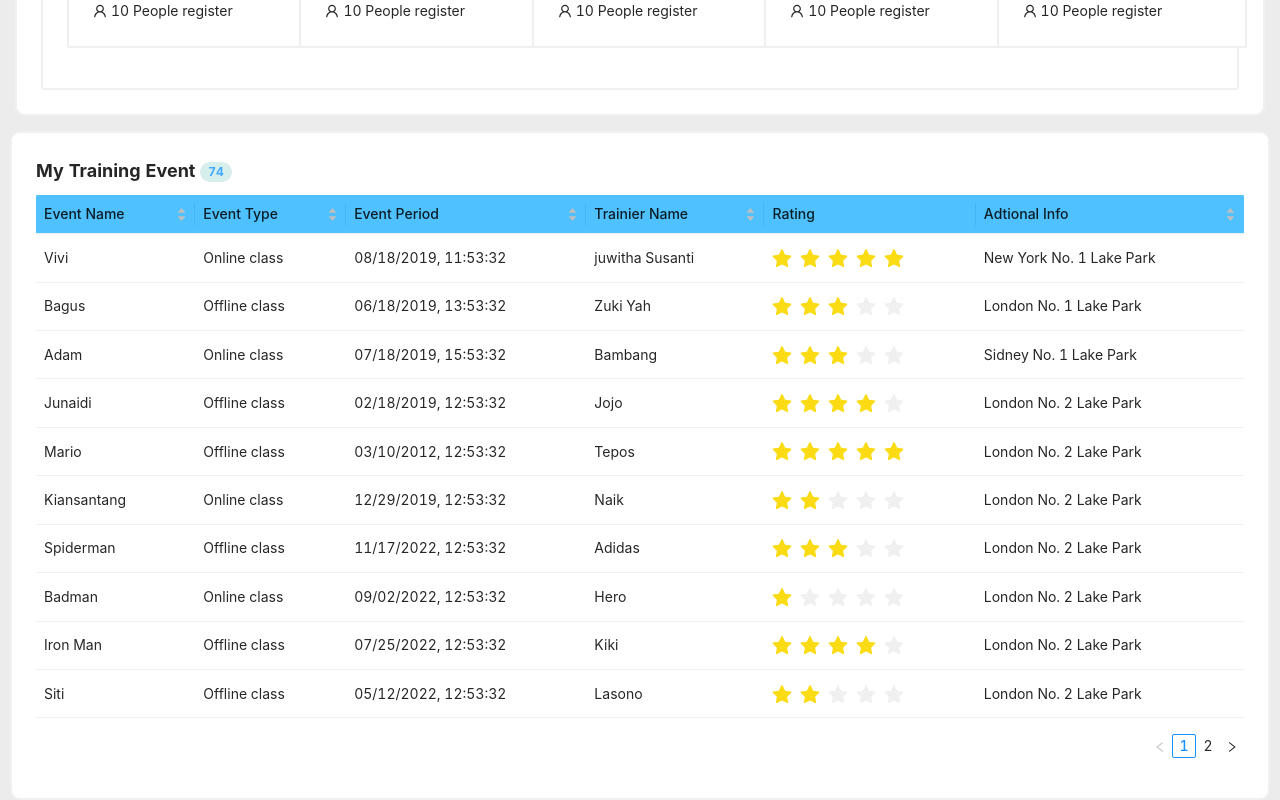
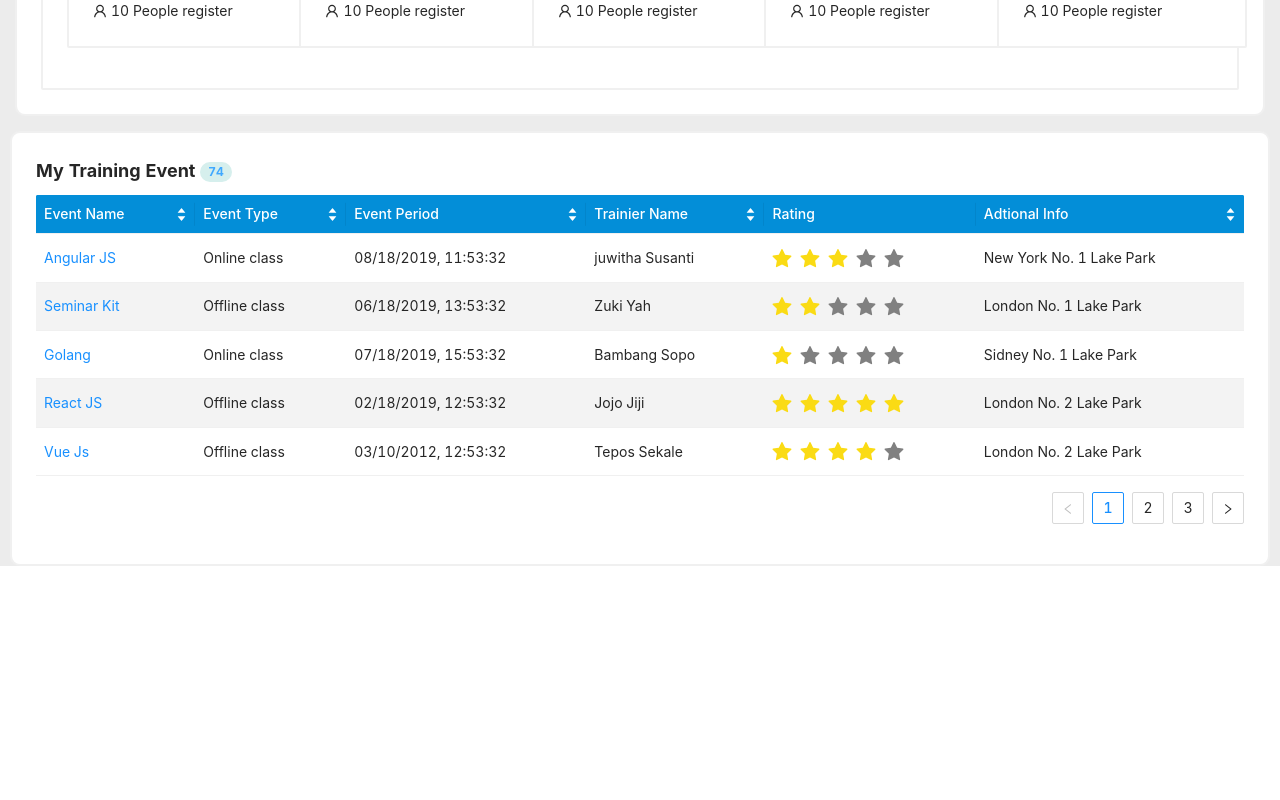
Before and after one commit to dexyarya/dataOn, a React (Create React App) app: page / in a window 1280 px wide. Shown: the part 3815-4615 px from the top of the page. After the commit the page ends 4381 px from the top, so only its background shows below. Built offline with nearby package versions, Linux system fonts and the light colour scheme.

Commit message:
add section MyTrainingTableView

```diff
--- a/src/components/MyTrainingTableView/MyTrainingTableView.css
+++ b/src/components/MyTrainingTableView/MyTrainingTableView.css
@@ -1,8 +1,45 @@
 .ant-table-thead{
-    background-color: rgb(78, 193, 254);
+    background-color: rgb(3, 142, 216);
 
 }
+/* .ant-table-cell.ac{
+    background-color: green;
+} */
 
 .ant-table-thead .ant-table-cell {
-    background-color: rgb(78, 193, 254);
+    background-color: rgb(3, 142, 216);
+    color: white;
   }
+
+  .ant-table-thead th.ant-table-column-sort{
+    background-color: rgb(21, 161, 237);
+    color: black;
+  }
+
+  .ant-table-column-sorter {
+    color: white;
+  }
+
+.ant-table-column-sorter-up.active  {
+    color: black;
+}
+.ant-table-column-sorter-down.active {
+    color: black;
+}
+
+/* .table-striped-rows tr:nth-child(2n) td {
+    background-color: #f3f3f3;
+}
+.table-striped-rows thead {
+    background-color: #f1f1f1;
+} */
+
+.tableClass tr:nth-child(even) { background-color: #f3f3f3; }
+
+  /* .ant-table-column-sorters:hover .ant-table-column-sorter{
+    color: black;
+  } */
+
+  .ant-rate-star-second{
+    color: grey;
+  }
--- a/src/components/MyTrainingTableView/MyTrainingTableView.js
+++ b/src/components/MyTrainingTableView/MyTrainingTableView.js
@@ -4,97 +4,97 @@ import "./MyTrainingTableView.css";
 const data = [
   {
     key: "1",
-    name: "Vivi",
+    name: "Angular JS",
     eventType: "Online class",
     eventPeriod: "08/18/2019, 11:53:32",
     trainierName: "juwitha Susanti",
-    rating: <Rate disabled defaultValue={5} />,
+    rating: <Rate disabled defaultValue={3} />,
     adtionalInfo: "New York No. 1 Lake Park",
   },
   {
     key: "2",
-    name: "Bagus",
+    name: "Seminar Kit",
     eventType: "Offline class",
     eventPeriod: "06/18/2019, 13:53:32",
     trainierName: "Zuki Yah",
-    rating: <Rate disabled defaultValue={3} />,
+    rating: <Rate disabled defaultValue={2} />,
     adtionalInfo: "London No. 1 Lake Park",
   },
   {
     key: "3",
-    name: "Adam",
+    name: "Golang",
     eventType: "Online class",
     eventPeriod: "07/18/2019, 15:53:32",
-    trainierName: "Bambang",
-    rating: <Rate disabled defaultValue={3} />,
+    trainierName: "Bambang Sopo",
+    rating: <Rate disabled defaultValue={1} />,
     adtionalInfo: "Sidney No. 1 Lake Park",
   },
   {
     key: "4",
-    name: "Junaidi",
+    name: "React JS",
     eventType: "Offline class",
     eventPeriod: "02/18/2019, 12:53:32",
-    trainierName: "Jojo",
+    trainierName: "Jojo Jiji",
+    rating: <Rate disabled defaultValue={5} />,
+    adtionalInfo: "London No. 2 Lake Park",
+  },
+  {
+    key: "5",
+    name: "Vue Js",
+    eventType: "Offline class",
+    eventPeriod: "03/10/2012, 12:53:32",
+    trainierName: "Tepos Sekale",
     rating: <Rate disabled defaultValue={4} />,
     adtionalInfo: "London No. 2 Lake Park",
   },
   {
-    key: "5",
-    name: "Mario",
-    eventType: "Offline class",
-    eventPeriod: "03/10/2012, 12:53:32",
-    trainierName: "Tepos",
+    key: "6",
+    name: "Front End",
+    eventType: "Online class",
+    eventPeriod: "12/29/2019, 12:53:32",
+    trainierName: "Naik ki",
     rating: <Rate disabled defaultValue={5} />,
     adtionalInfo: "London No. 2 Lake Park",
   },
   {
-    key: "6",
-    name: "Kiansantang",
+    key: "7",
+    name: "Back End",
+    eventType: "Offline class",
+    eventPeriod: "11/17/2022, 12:53:32",
+    trainierName: "Adi sadidas ",
+    rating: <Rate disabled defaultValue={5} />,
+    adtionalInfo: "London No. 2 Lake Park",
+  },
+  {
+    key: "8",
+    name: "Full Stack ",
     eventType: "Online class",
-    eventPeriod: "12/29/2019, 12:53:32",
-    trainierName: "Naik",
+    eventPeriod: "09/02/2022, 12:53:32",
+    trainierName: "Hero Pool",
+    rating: <Rate disabled defaultValue={5} />,
+    adtionalInfo: "London No. 2 Lake Park",
+  },
+  {
+    key: "9",
+    name: "Database",
+    eventType: "Offline class",
+    eventPeriod: "07/25/2022, 12:53:32",
+    trainierName: "Kiki kaka",
     rating: <Rate disabled defaultValue={2} />,
     adtionalInfo: "London No. 2 Lake Park",
   },
   {
-    key: "7",
-    name: "Spiderman",
-    eventType: "Offline class",
-    eventPeriod: "11/17/2022, 12:53:32",
-    trainierName: "Adidas",
-    rating: <Rate disabled defaultValue={3} />,
-    adtionalInfo: "London No. 2 Lake Park",
-  },
-  {
-    key: "8",
-    name: "Badman",
-    eventType: "Online class",
-    eventPeriod: "09/02/2022, 12:53:32",
-    trainierName: "Hero",
-    rating: <Rate disabled defaultValue={1} />,
-    adtionalInfo: "London No. 2 Lake Park",
-  },
-  {
-    key: "9",
-    name: "Iron Man",
-    eventType: "Offline class",
-    eventPeriod: "07/25/2022, 12:53:32",
-    trainierName: "Kiki",
-    rating: <Rate disabled defaultValue={4} />,
-    adtionalInfo: "London No. 2 Lake Park",
-  },
-  {
     key: "10",
-    name: "Siti",
+    name: "Mysql",
     eventType: "Offline class",
     eventPeriod: "05/12/2022, 12:53:32",
-    trainierName: "Lasono",
-    rating: <Rate disabled defaultValue={2} />,
+    trainierName: "Lasono Hib",
+    rating: <Rate disabled defaultValue={5} />,
     adtionalInfo: "London No. 2 Lake Park",
   },
   {
     key: "11",
-    name: "Iqbal",
+    name: "Git",
     eventType: "Offline class",
     eventPeriod: "02/18/2019, 12:53:32",
     trainierName: "Boy Wiliam",
@@ -109,6 +109,7 @@ const MyTrainingTableView = () => {
       title: "Event Name",
       dataIndex: "name",
       key: "name",
+      render: (text) => <a>{text}</a>,
       sorter: (a, b) => a.name.localeCompare(b.name),
     },
     {
@@ -164,8 +165,10 @@ const MyTrainingTableView = () => {
           dataSource={data}
           size={"small"}
           pagination={{
-            defaultPageSize: 10,
+            defaultPageSize: 5,
+            size: "default",
           }}
+          className="tableClass"
         />
       </Card>
     </>
```
